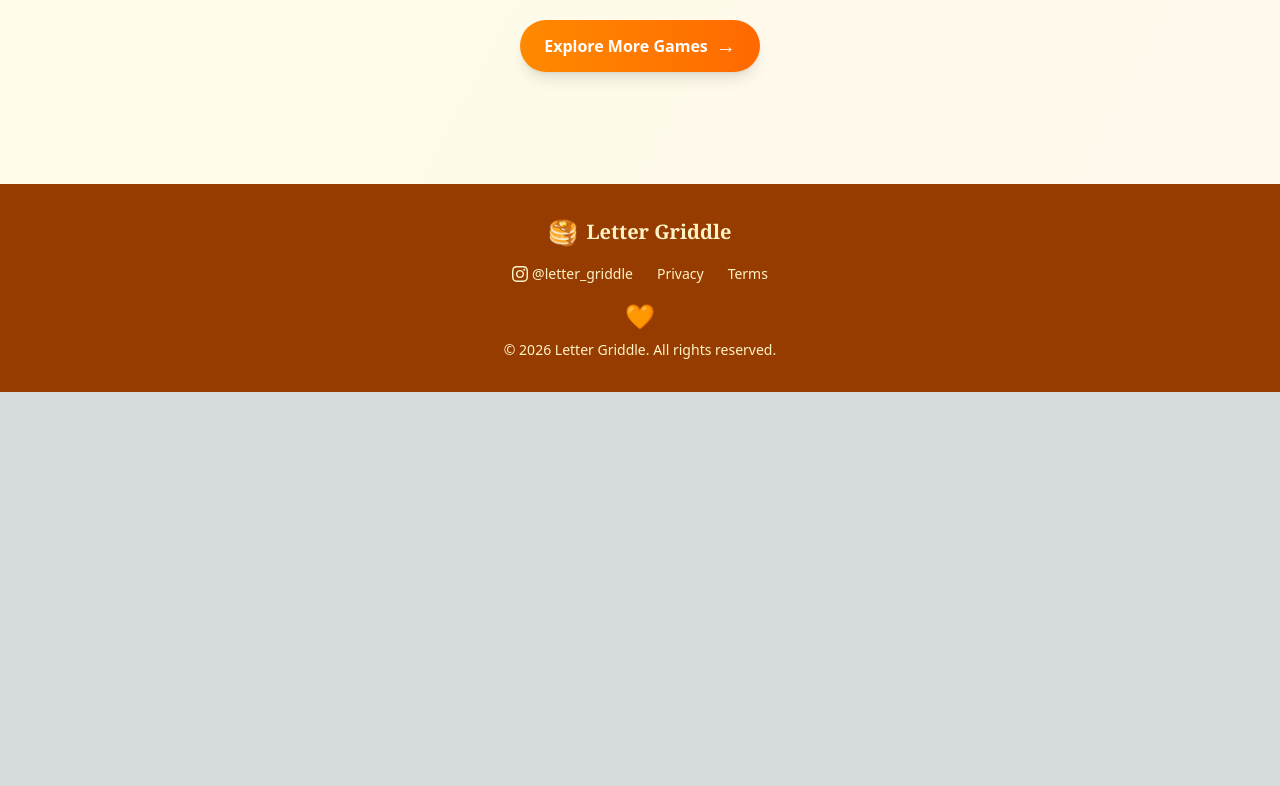
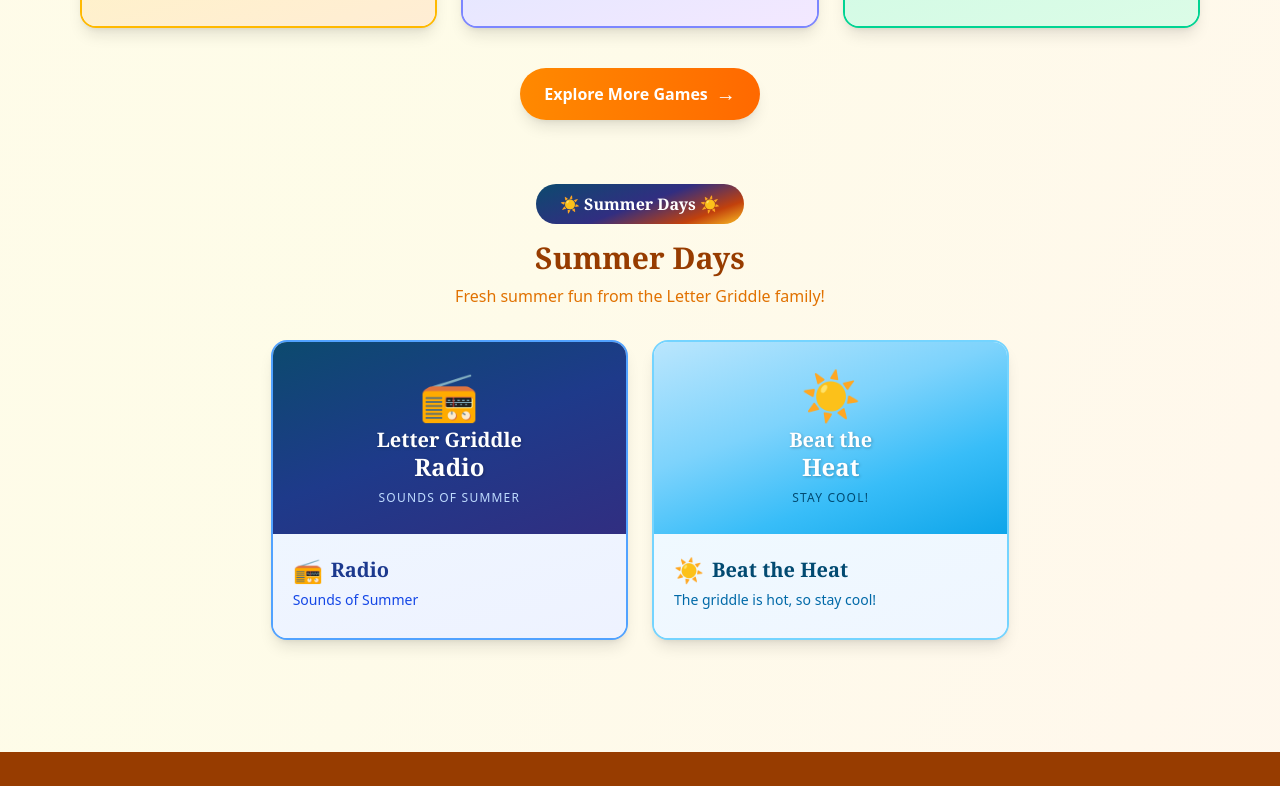
Before and after one commit to lauriegriddle/griddle-game, a Next.js app: page / in a window 1280 px wide. Shown: the part 2000-2786 px from the top of the page. Before the commit the page ends 2392 px from the top, so only its background shows below. Built offline with nearby package versions, Linux system fonts and the light colour scheme.

Commit message:
Add Summer Days section with Radio and Beat the Heat

```diff
--- a/app/page.js
+++ b/app/page.js
@@ -682,6 +682,48 @@ export default function Home() {
     }
   ];
 
+  // SECTION 6: Summer Days
+  const summerDaysGames = [
+    {
+      name: "Radio",
+      tagline: "Sounds of Summer",
+      emoji: "\uD83D\uDCFB",
+      href: "/radio",
+      thumbnail: {
+        gradient: "linear-gradient(160deg, #0c4a6e 0%, #1e3a8a 50%, #312e81 100%)",
+        icon: "\uD83D\uDCFB",
+        iconSize: "text-5xl",
+        title: ["Letter Griddle", "Radio"],
+        subtitle: "SOUNDS OF SUMMER",
+        subtitleColor: "text-blue-200"
+      },
+      borderColor: "border-blue-400",
+      bgColor: "from-blue-50 to-indigo-50",
+      textColor: "text-blue-900",
+      subTextColor: "text-blue-700",
+      hoverBg: "bg-blue-900/80"
+    },
+    {
+      name: "Beat the Heat",
+      tagline: "The griddle is hot, so stay cool!",
+      emoji: "\u2600\uFE0F",
+      href: "/beat-the-heat",
+      thumbnail: {
+        gradient: "linear-gradient(160deg, #bae6fd 0%, #7dd3fc 40%, #38bdf8 70%, #0ea5e9 100%)",
+        icon: "\u2600\uFE0F",
+        iconSize: "text-5xl",
+        title: ["Beat the", "Heat"],
+        subtitle: "STAY COOL!",
+        subtitleColor: "text-sky-900"
+      },
+      borderColor: "border-sky-300",
+      bgColor: "from-sky-50 to-blue-50",
+      textColor: "text-sky-900",
+      subTextColor: "text-sky-700",
+      hoverBg: "bg-sky-600/80"
+    },
+  ];
+
   // Render thumbnail content based on game config
   const renderThumbnail = (game) => {
     const { thumbnail } = game;
@@ -887,7 +929,14 @@ export default function Home() {
             className="relative px-4 py-2 bg-amber-800 text-white rounded-full text-sm font-semibold hover:bg-amber-900 transition-colors shadow-md"
           >
             {"\u2615"} Espresso Lane
-            <span className="absolute -top-2 -right-2 bg-red-500 text-white text-[10px] font-bold px-1.5 py-0.5 rounded-full shadow-md animate-bounce">NEW!</span>
+
+          </button>
+          <button
+            onClick={() => scrollToSection('summer-days')}
+            className="px-4 py-2 text-white rounded-full text-sm font-semibold hover:opacity-90 transition-colors shadow-md"
+            style={{ background: 'linear-gradient(160deg, #0c4a6e 0%, #312e81 50%, #c2410c 80%, #fbbf24 100%)' }}
+          >
+            ☀️ Summer Days
           </button>
         </nav>
       </header>
@@ -1099,6 +1148,25 @@ export default function Home() {
           </>
         )}
 
+{/* SECTION: Summer Days */}
+        <section id="summer-days" className="mb-16 scroll-mt-8">
+          <div className="text-center mb-8">
+            <div
+              className="inline-block px-6 py-2 rounded-full text-white font-bold mb-4"
+              style={{
+                background: 'linear-gradient(160deg, #0c4a6e 0%, #312e81 50%, #c2410c 80%, #fbbf24 100%)',
+                fontFamily: 'Georgia, serif'
+              }}
+            >
+              ☀️ Summer Days ☀️
+            </div>
+            <h2 className="text-3xl font-bold text-amber-800 mb-2" style={{ fontFamily: 'Georgia, serif' }}>
+              Summer Days
+            </h2>
+            <p className="text-amber-600">Fresh summer fun from the Letter Griddle family!</p>
+          </div>
+          <GameGrid games={summerDaysGames} />
+        </section>
       </main>
 
       {/* Footer */}
```
